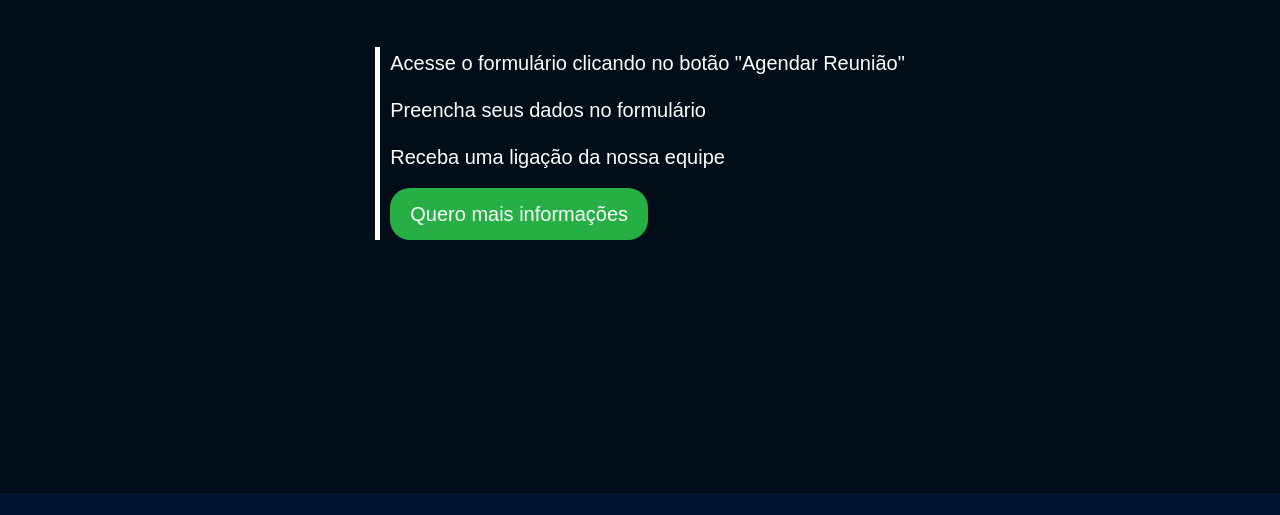
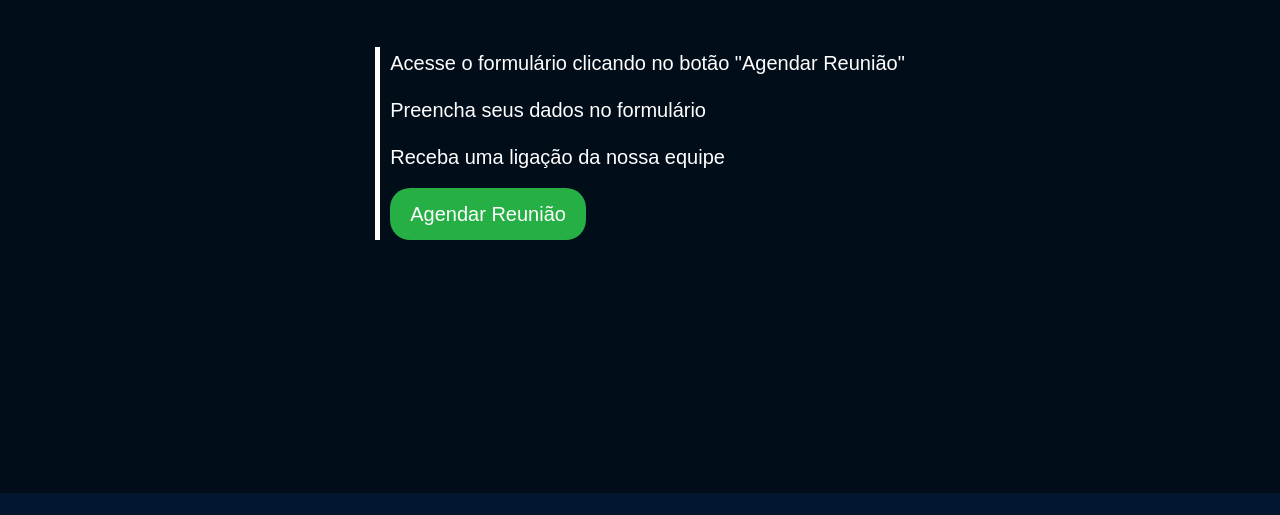
Before and after one commit to wmateus99/site-L7, a plain HTML site: page index.html in a window 1280 px wide. Shown: the part 3507-4022 px from the top of the page. Drawn offline with nearby package versions, Linux system fonts and the light colour scheme.

Commit message:
Beta Teste

```diff
--- a/index.html
+++ b/index.html
@@ -119,7 +119,7 @@
                 <p>Acesse o formulário clicando no botão "Agendar Reunião"</p>
                 <p>Preencha seus dados no formulário</p>
                 <p>Receba uma ligação da nossa equipe</p>
-                <a class="link-infor" href="https://docs.google.com/forms/d/e/1FAIpQLSdYNMrIAOof_mdAHkiHcgLmcZULtrrOKlZnbPCSPN2clQtVfg/viewform?usp=dialog" target="_blank" rel="noopener noreferrer">Quero mais informações</a>
+                <a class="link-infor" href="https://docs.google.com/forms/d/e/1FAIpQLSdYNMrIAOof_mdAHkiHcgLmcZULtrrOKlZnbPCSPN2clQtVfg/viewform?usp=dialog" target="_blank" rel="noopener noreferrer">Agendar Reunião</a>
             </div>
         </section>
     </main>
```
